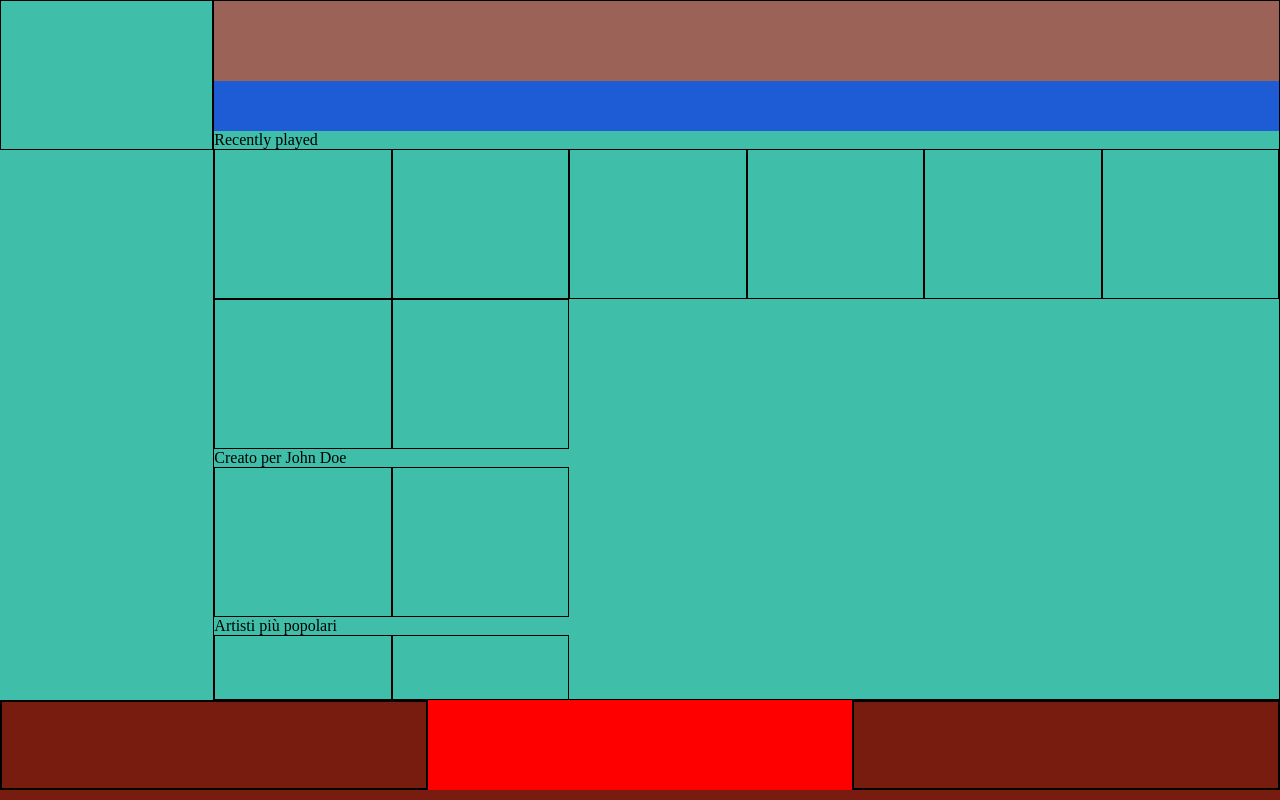
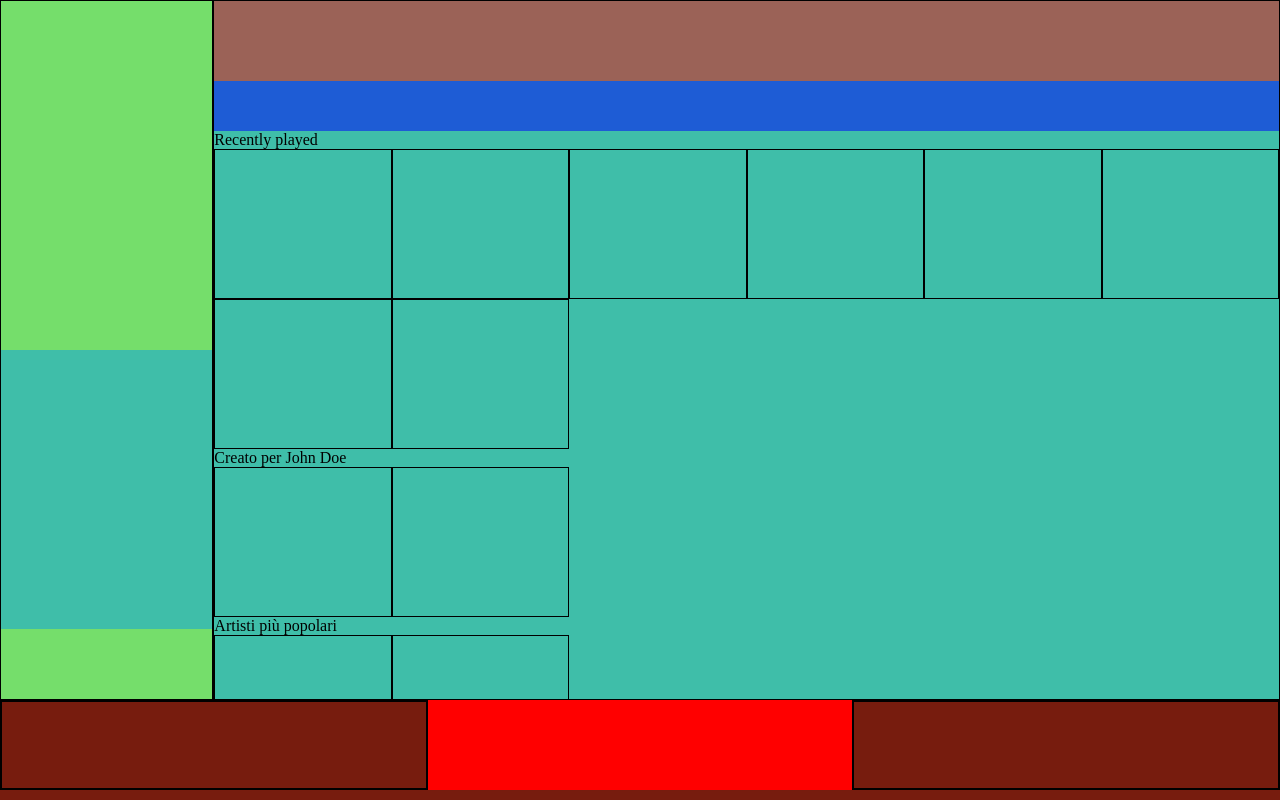
Before and after one commit to paoloevan/html-css-spotifyweb, a plain HTML site: page index.html in a window 1280 px wide. Drawn offline with Linux system fonts and the light colour scheme.

Commit message:
add desktop size structure

```diff
--- a/assets/style.css
+++ b/assets/style.css
@@ -66,7 +66,7 @@ img {
     width: 100%;
     background-color: rgba(0, 0, 255, 0.47);
 }
-.debug .col_2 {
+.debug .music_box .col_2 {
     height: 150px;
 }
 .debug .shift {
@@ -74,18 +74,28 @@ img {
     width: 100%;
     background-color: rgba(0, 0, 255, 0.515);
 }
+.debug .nav_left {
+    height: 100%;
+}
+.debug .navigation {
+    height: 50%;
+    width: 100%;
+    background-color: rgba(172, 255, 47, 0.501);
+}
+.debug .profile {
+    height: 10%;
+    width: 100%;
+    background-color: rgba(172, 255, 47, 0.501);
+}
+
 /* #endregion */
 
 /* #region Player */
-.player {
-    z-index: 999;
-}
+
 .player .play {
-    flex-grow: 2;
 }
 .player .actions,
 .player .playback {
-    flex-grow: 1;
 }
 .player .actions {
     text-align: right;
@@ -106,3 +116,9 @@ img {
 .box .col_10 {
     overflow: auto;
 }
+
+/* #region Nav Left */
+.nav_left {
+    flex-direction: column;
+    justify-content: space-between;
+}
--- a/index.html
+++ b/index.html
@@ -14,7 +14,13 @@
         <!-- sezione in alto -->
         <div class="box row">
             <!-- navigazione sinistra -->
-            <div class="col_2"></div>
+            <div class="col_2">
+
+                <div class="row nav_left">
+                    <div class="navigation"></div>
+                    <div class="profile"></div>
+                </div>
+            </div>
             <!-- finestra principale -->
             <div class="col_10">
                 <div class="upgrade"></div>
```
